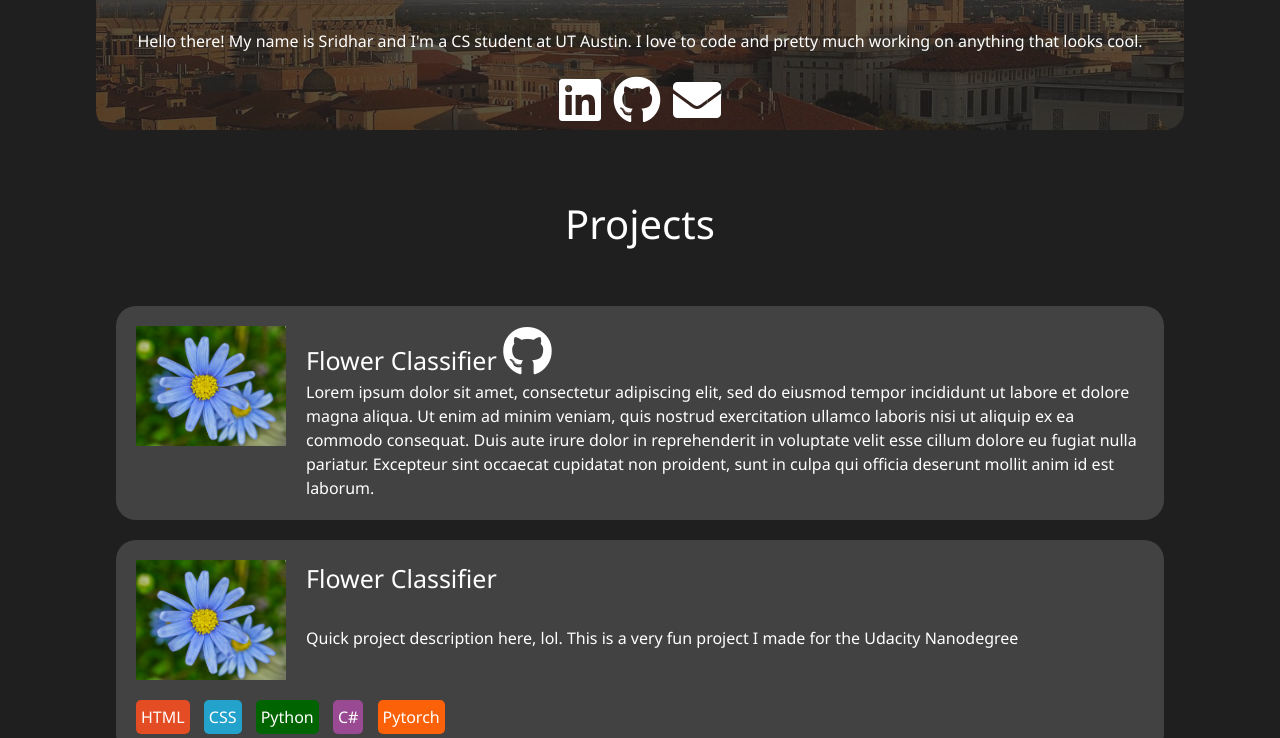
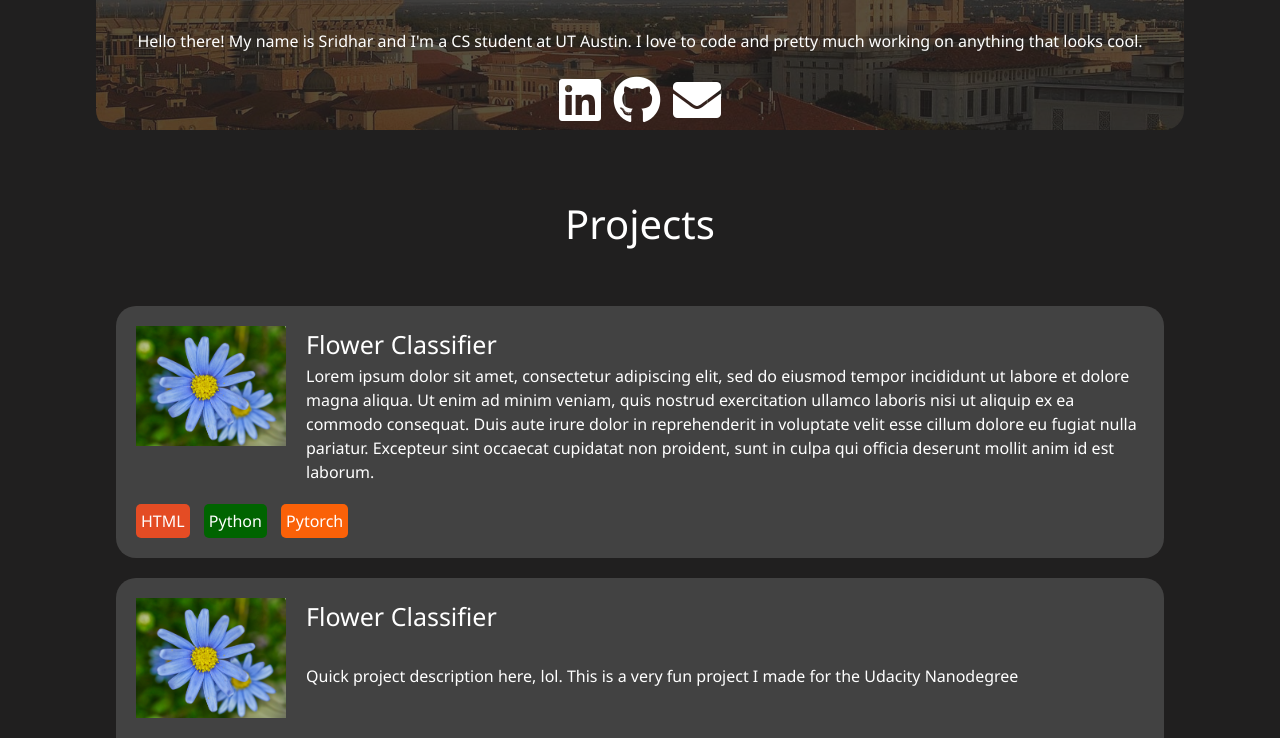
Before and after one commit to sridharnandigam/portfolio-site, a website: page dist/index.html in a window 1280 px wide. Shown: the part 463-1201 px from the top of the page. Drawn offline with Linux system fonts and the light colour scheme.

Commit message:
stable commit

```diff
--- a/dist/index.html
+++ b/dist/index.html
@@ -101,9 +101,6 @@
                     <img src = "../../images/flower.jpg" class = "project-img" alt = "Project 1 Image">
                     <h3 class = "project-title">
                         Flower Classifier
-                        <a href="https://github.com/sridharnandigam" target="_blank" class = "icons">
-                            <i class="fab fa-github fa-2x"></i>
-                        </a>
                     </h3>
 
                     <p class = "project-description">
@@ -115,6 +112,11 @@
                         Excepteur sint occaecat cupidatat non proident, sunt in culpa qui officia
                         deserunt mollit anim id est laborum.
                     </p>
+                    <div class = "tags-section">
+                        <div class = "tags--html"></div>
+                        <div class = "tags--python"></div>
+                        <div class = "tags--pytorch"></div>
+                    </div>
                 </div>
                 <div class = "project">
                     <img src = "../../images/flower.jpg" class = "project-img" alt = "Project 1 Image">
```
